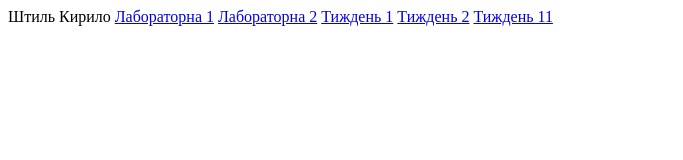
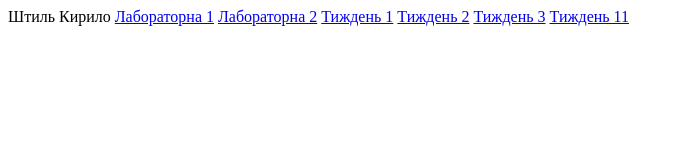
Before and after one commit to kirillshtil2002/icto, a plain HTML site: page index.html in a window 1280 px wide. Shown: the whole page, without its empty margins (0-683 px from the left). Drawn offline with Linux system fonts and the light colour scheme.

Commit message:
Update index.html

```diff
--- a/index.html
+++ b/index.html
@@ -5,6 +5,7 @@
   <a href="lab2three_js.html">Лабораторна 2</a>
  <a href="tyshden1.html">Тиждень 1</a>
 <a href="tyshden2.html">Тиждень 2</a>
+  <a href="tyshden3.html">Тиждень 3</a>
 
 <a href="facemesh.html">Тиждень 11</a>
 
```
